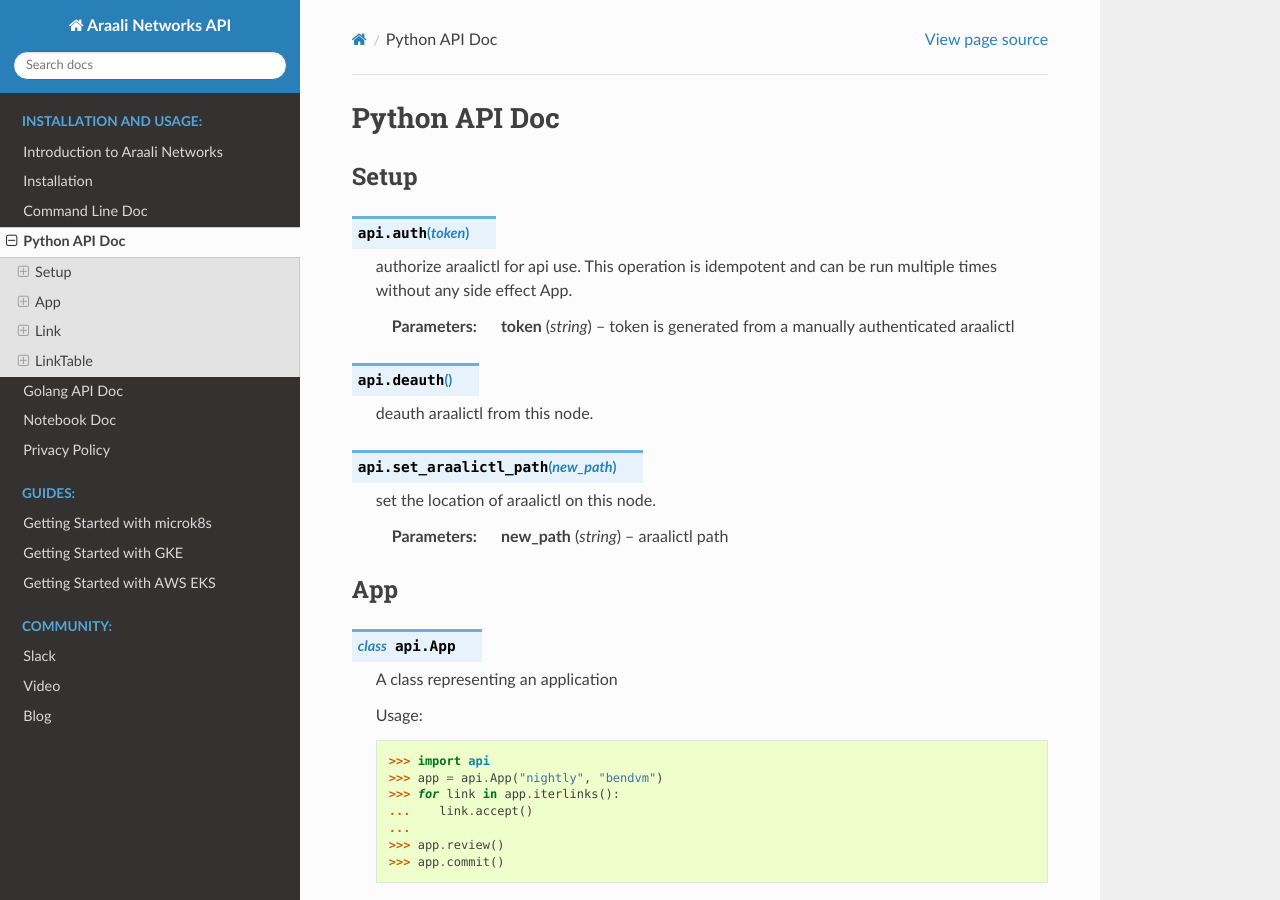
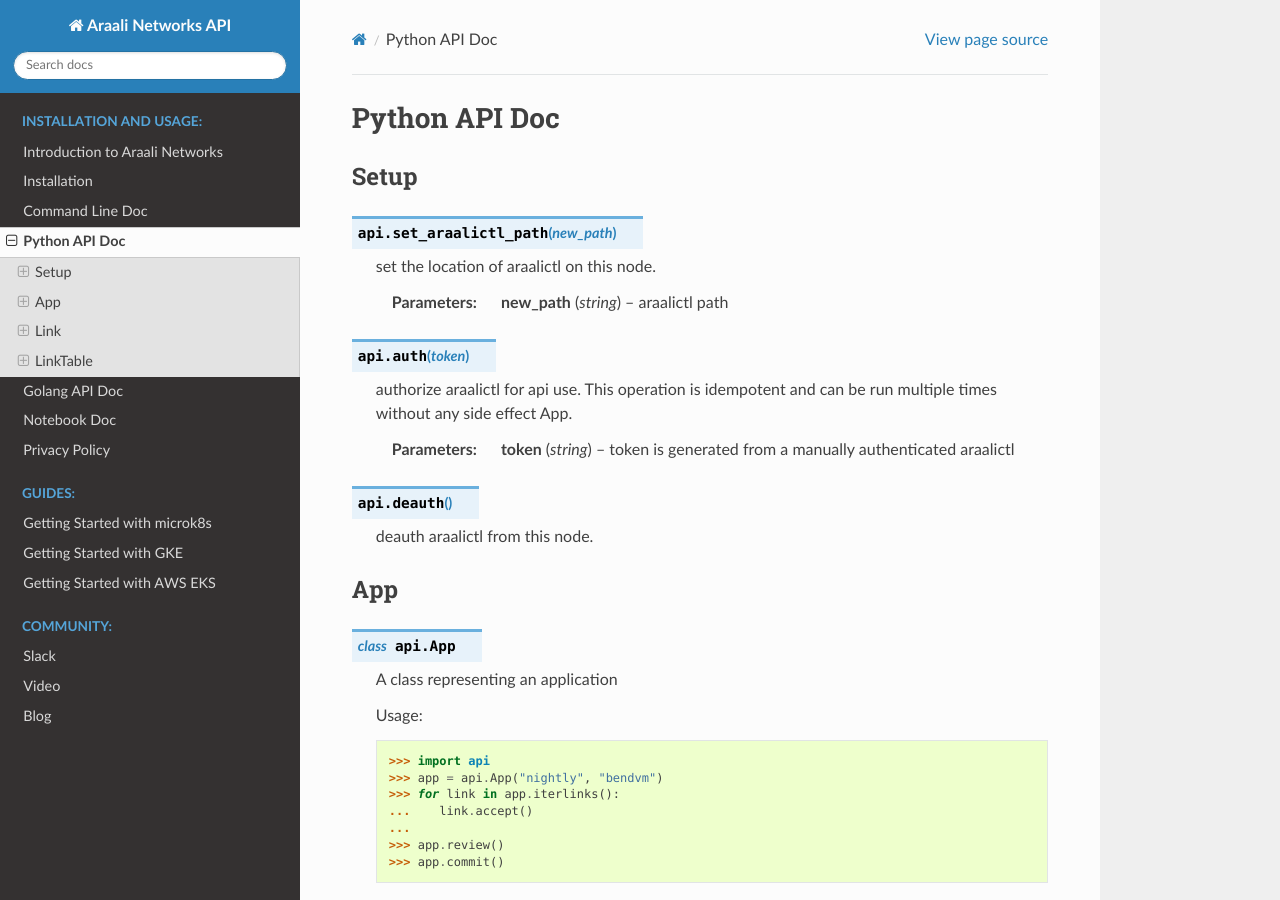
Before and after one commit to araalinetworks/api, a Sphinx documentation site: the page built from doc/source/araalictlpython.rst, in a window 1280 px wide and 900 px high. Built offline with Sphinx 7.4.7 and the Read the Docs theme 2.0.0, drawn with Linux system fonts in a browser that asks for light colours; part of the change alters nothing that is shown.

```diff
--- a/doc/source/araalictlpython.rst
+++ b/doc/source/araalictlpython.rst
@@ -2,6 +2,13 @@ Python API Doc
 ==============
 Setup
 -----
+.. function:: api.set_araalictl_path(new_path)
+
+   set the location of araalictl on this node.
+
+   :param new_path: araalictl path
+   :type new_path: string
+
 .. function:: api.auth(token)
 
    authorize araalictl for api use. This operation is idempotent and can be run
@@ -13,13 +20,6 @@ Setup
 .. function:: api.deauth()
 
    deauth araalictl from this node.
-
-.. function:: api.set_araalictl_path(new_path)
-
-   set the location of araalictl on this node.
-
-   :param new_path: araalictl path
-   :type new_path: string
 
 App
 ---
```
